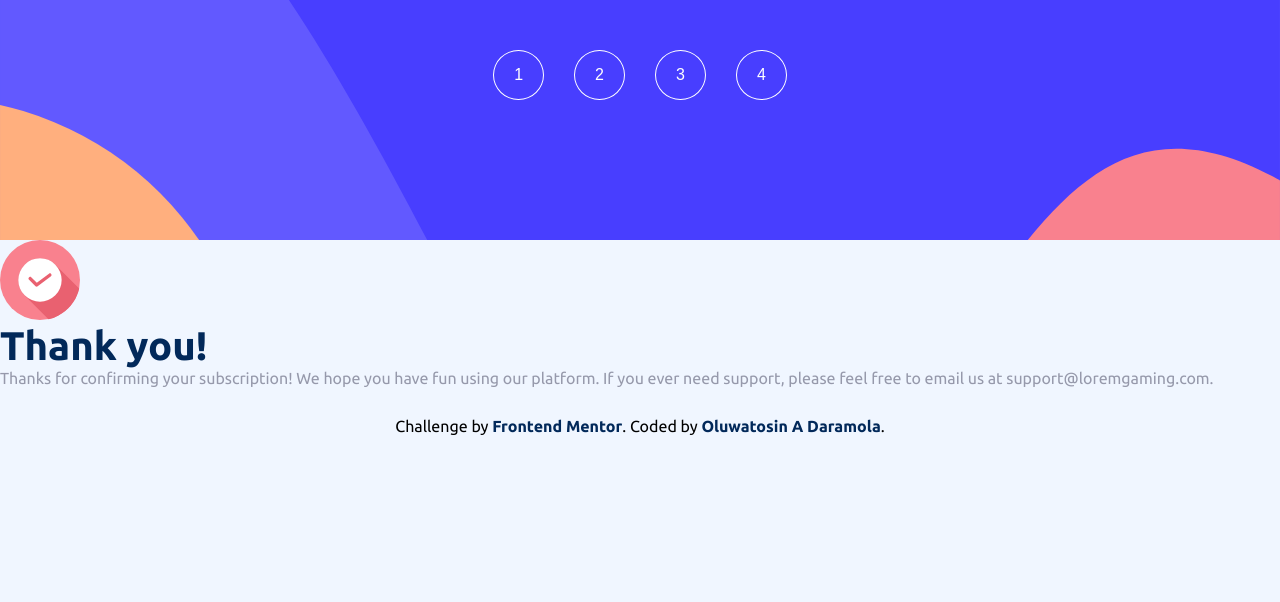
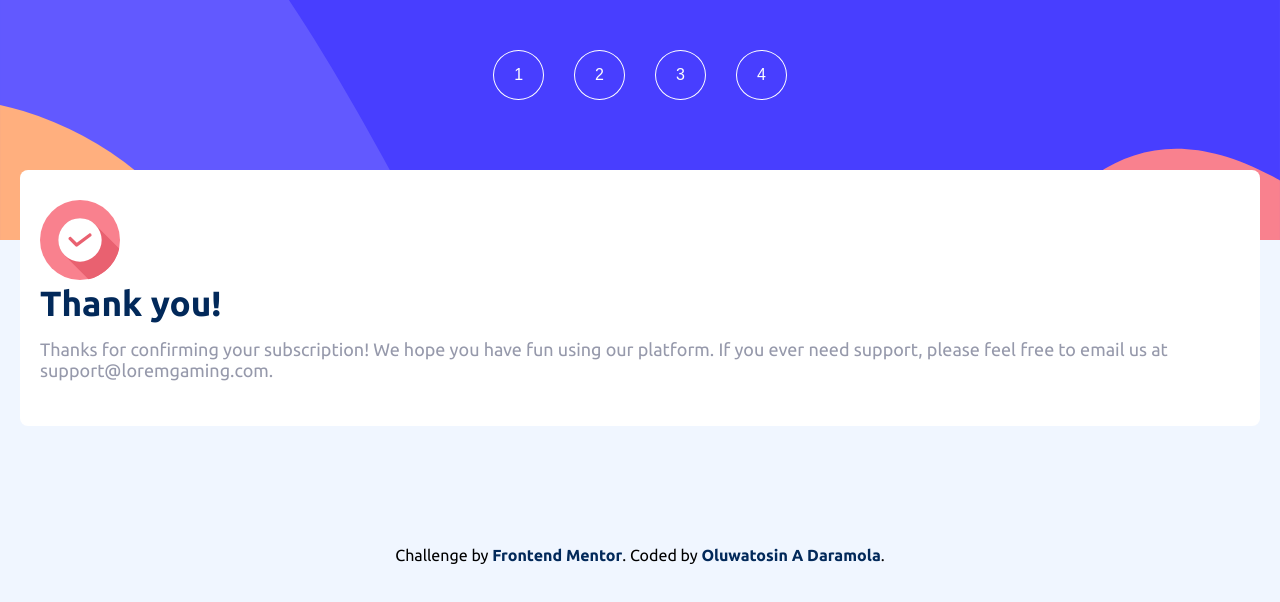
Before and after one commit to Heph-zibah/multi-step-form, a React (Create React App) app: page /stepfive in a window 1280 px wide. Shown: the top 602 px of the page. Built offline with nearby package versions, Linux system fonts and the light colour scheme.

Commit message:
added the container classname

```diff
--- a/src/components/StepFive.jsx
+++ b/src/components/StepFive.jsx
@@ -4,7 +4,7 @@ import confirm from '../assets/images/icon-thank-you.svg'
 const StepFive = () => {
   return (
     <>
-        <div>
+        <div className='steps__container'>
             <img src={confirm} alt="icon" />
             <h1>Thank you!</h1>
             <p>Thanks for confirming your subscription! We hope you have fun using our platform.
```
